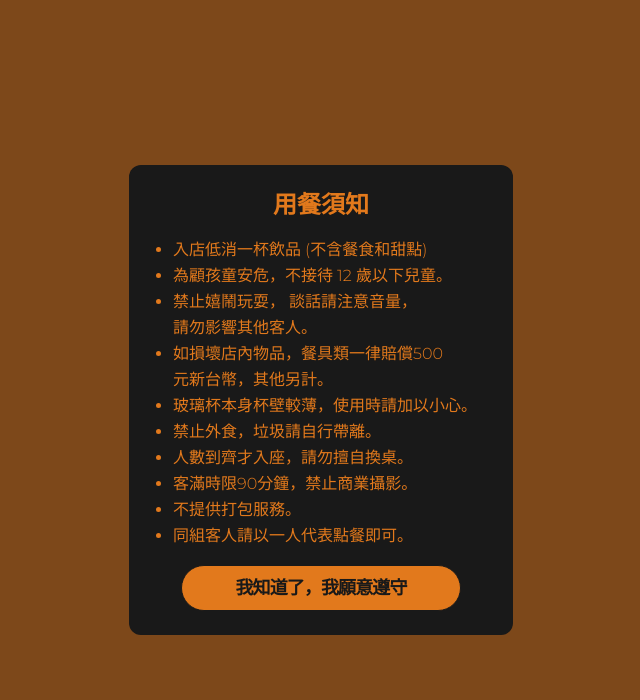
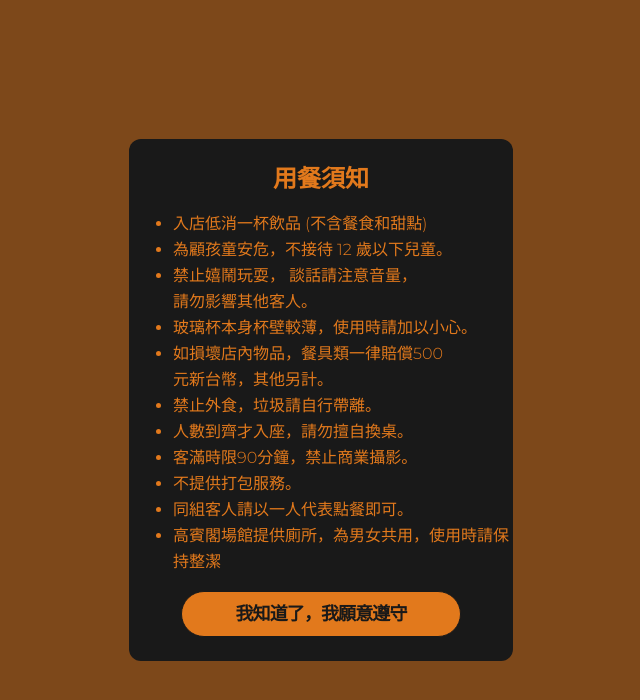
Before and after one commit to lightupcoffee/lightup_order, a Next.js app: page /components/notificationModal in a window 1280 px wide. Shown: the top 700 px of the page, without its empty margins (319-959 px from the left). Built offline with nearby package versions, Linux system fonts and the light colour scheme.

Commit message:
新增用餐須知內容

```diff
--- a/pages/components/notificationModal.js
+++ b/pages/components/notificationModal.js
@@ -14,15 +14,16 @@ const NotificationModal = ({ onClose }) => {
           <li>
             禁止嬉鬧玩耍， 談話請注意音量，<br></br>請勿影響其他客人。
           </li>
+          <li>玻璃杯本身杯壁較薄，使用時請加以小心。</li>
           <li>
             如損壞店內物品，餐具類一律賠償500<br></br>元新台幣，其他另計。
           </li>
-          <li>玻璃杯本身杯壁較薄，使用時請加以小心。</li>
           <li>禁止外食，垃圾請自行帶離。</li>
           <li>人數到齊才入座，請勿擅自換桌。</li>
           <li>客滿時限90分鐘，禁止商業攝影。</li>
           <li>不提供打包服務。</li>
           <li>同組客人請以一人代表點餐即可。</li>
+          <li>高賓閣場館提供廁所，為男女共用，使用時請保持整潔</li>
         </ul>
         <div className="px-12 ">
           <CButton text={'我知道了，我願意遵守'} mode={'primary'} size={'sm'} click={onClose}></CButton>
```
